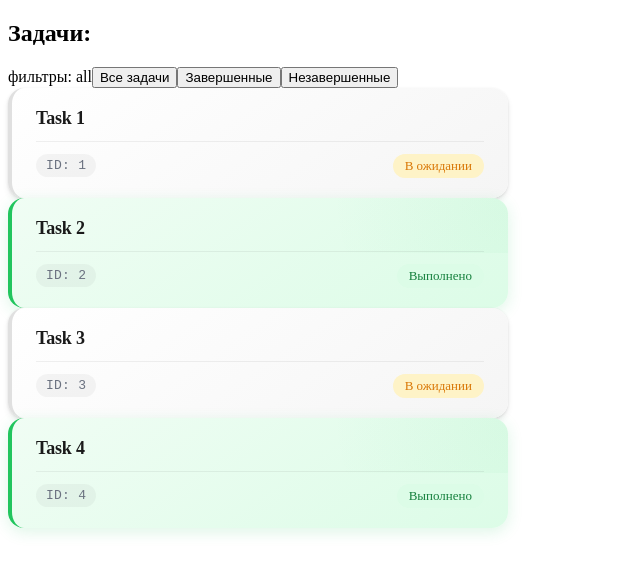
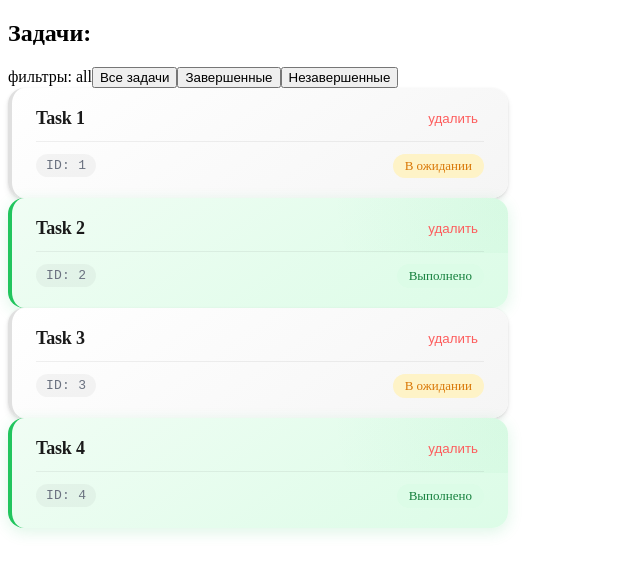
Before and after one commit to dark7py/react-pro-sber, a React (Vite) app: page / in a window 1280 px wide. Shown: the top 574 px of the page, without its empty margins (0-640 px from the left). Built offline with nearby package versions, Linux system fonts and the light colour scheme.

Commit message:
fix tasks filter

```diff
--- a/eslint.config.js
+++ b/eslint.config.js
@@ -60,7 +60,10 @@ export default [
             { from: "features", allow: ["shared", "entities"] },
             { from: "entities", allow: ["shared"] },
             { from: "widgets", allow: ["shared", "features", "entities"] },
-                        { from: "pages", allow: ["widgets", "features", "entities", "shared"] },
+            {
+              from: "pages",
+              allow: ["widgets", "features", "entities", "shared"],
+            },
           ],
         },
       ],
--- a/package.json
+++ b/package.json
@@ -33,5 +33,10 @@
     "typescript-eslint": "^8.61.0",
     "vite": "^8.1.0",
     "vite-tsconfig-paths": "^6.1.1"
+  },
+  "eslintConfig": {
+    "extends": [
+      "react-app"
+    ]
   }
 }
--- a/src/entities/task/ui/TaskCard.module.scss
+++ b/src/entities/task/ui/TaskCard.module.scss
@@ -65,6 +65,21 @@
 
     .completed & {
       color: #15803d;
+    }
+  }
+
+  .delete {
+    border: none;
+    background: none;
+    padding: 6xp 12px;
+    cursor: pointer;
+    color: #fd5d5d;
+    transition: color 0.3s cubic-bezier(0.4, 0, 0.2, 1);
+    border-radius: 16px;
+
+    &:hover {
+      color: #ef4444;
+      background-color: rgba(0, 0, 0, 0.05);
     }
   }
 
--- a/src/entities/task/ui/TaskCard.tsx
+++ b/src/entities/task/ui/TaskCard.tsx
@@ -2,14 +2,24 @@ import type { Task } from "../model/types";
 // import { CheckCircle } from "lucide-react";
 import styles from "./TaskCard.module.scss";
 
-type TaskProps = Task;
+type TaskProps = Task & {
+  handleDelete: (id: string) => void;
+};
 
-export const TaskCard: React.FC<TaskProps> = ({ title, id, completed }) => {
+export const TaskCard: React.FC<TaskProps> = ({
+  title,
+  id,
+  completed,
+  handleDelete,
+}) => {
   return (
     <div className={`${styles.card} ${completed ? styles.completed : ""}`}>
       <div className={styles.content}>
         <div className={styles.header}>
           <h3 className={styles.title}>{title}</h3>
+          <button className={styles.delete} onClick={() => handleDelete(id)}>
+            удалить
+          </button>
         </div>
         <div className={styles.footer}>
           <span className={styles.id}>ID: {id}</span>
--- a/src/widgets/taskList/ui/TaskFilters.tsx
+++ b/src/widgets/taskList/ui/TaskFilters.tsx
@@ -1,10 +1,11 @@
-import { useTasks, type Filter } from "../model/useTasks";
+import { type Filter } from "../model/useTasks";
 
-export const TaskFilters = () => {
-  const { filter, setFilter } = useTasks();
-  const handleFilterChange = (status: Filter) => {
-    setFilter(status);
-  };
+type TProps = {
+  filter: Filter;
+  setFilter: (f: Filter) => void;
+};
+
+export const TaskFilters: React.FC<TProps> = ({ filter, setFilter }) => {
   return (
     <div>
       фильтры: {filter}
--- a/src/widgets/taskList/ui/TaskList.tsx
+++ b/src/widgets/taskList/ui/TaskList.tsx
@@ -1,16 +1,30 @@
-import { TaskCard } from "entities/task";
-import { useTasks } from "../model/useTasks";
+import { TaskCard, type Task } from "entities/task";
+import { useTasks, type Filter } from "../model/useTasks";
+import { useCallback } from "react";
 
-export const TaskList = () => {
-  const { tasks } = useTasks();
+type TProps = {
+  tasks: Task[];
+  filter: Filter;
+  removeTask: (id: string) => void;
+};
 
-  return (
-    <div>
-      {tasks.map(({ id, title, completed }) => (
-        <div key={id}>
-          <TaskCard id={id} title={title} completed={completed} />
-        </div>
-      ))}
-    </div>
-  );
+export const TaskList: React.FC<TProps> = ({ tasks, filter, removeTask }) => {
+  console.log("Отфильтрованные задачи:", tasks);
+  console.log("Текущий фильтр:", filter);
+
+  const handleDelete = useCallback((id: string) => {
+    removeTask(id);
+  }, []);
+
+  const renderTasks = tasks.map(({ id, title, completed }) => (
+    <TaskCard
+      key={id}
+      id={id}
+      title={title}
+      completed={completed}
+      handleDelete={handleDelete}
+    />
+  ));
+
+  return <div>{renderTasks}</div>;
 };
--- a/src/widgets/taskList/ui/TaskWidget.tsx
+++ b/src/widgets/taskList/ui/TaskWidget.tsx
@@ -1,14 +1,17 @@
+import { useTasks } from "../model/useTasks";
 import { TaskFilters } from "./TaskFilters";
 import { TaskList } from "./TaskList";
 import styles from "./TaskWidget.module.scss";
 
 export const TaskWidget = () => {
+  const { tasks, filter, removeTask, setFilter } = useTasks();
+
   return (
     <div>
       <h2>Задачи:</h2>
-      <TaskFilters />
+      <TaskFilters filter={filter} setFilter={setFilter} />
       <div className={styles.tasks}>
-        <TaskList />
+        <TaskList filter={filter} tasks={tasks} removeTask={removeTask} />
       </div>
     </div>
   );
```
Lines whose indentation alone changed are shown as unchanged.
